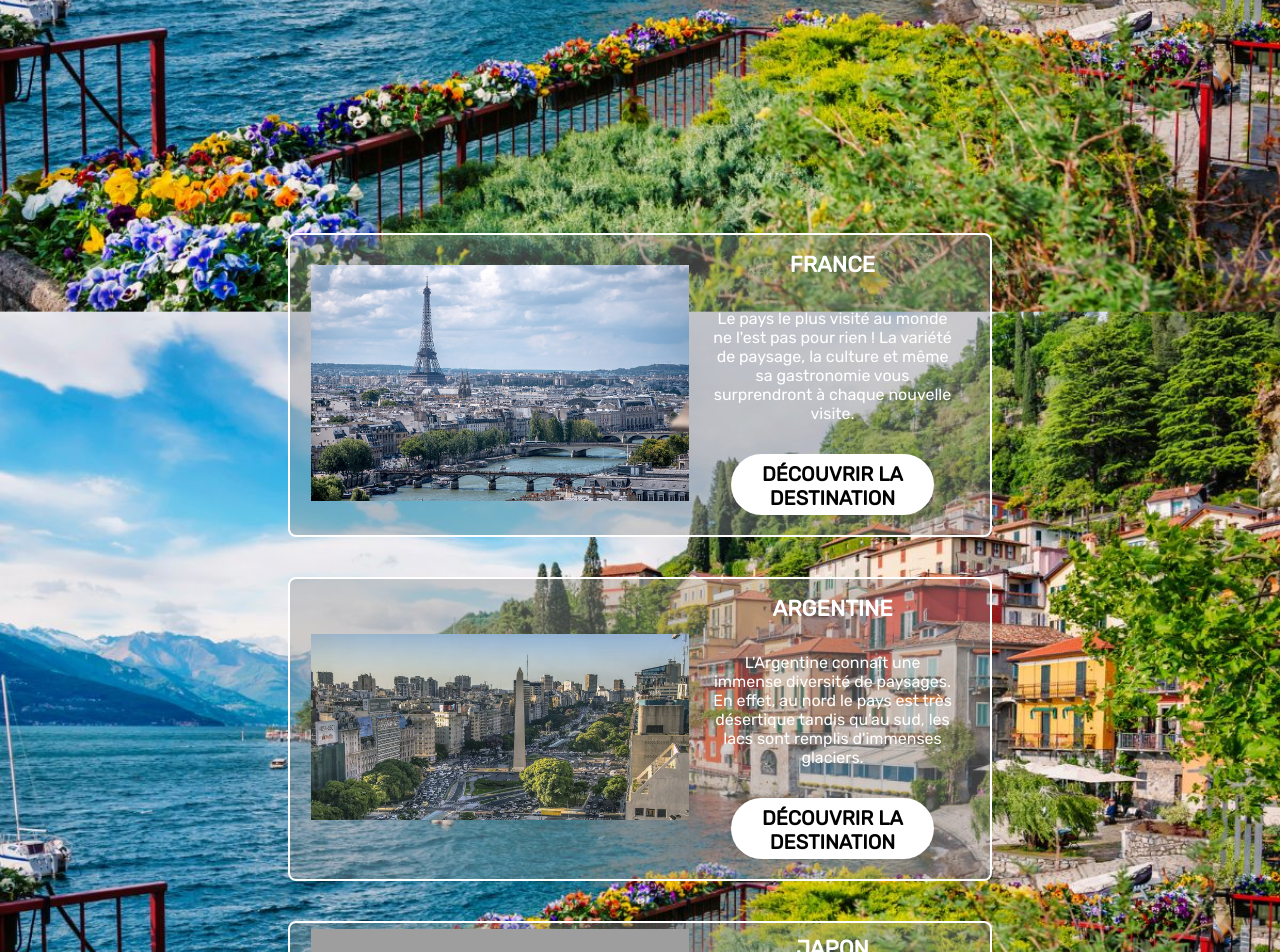
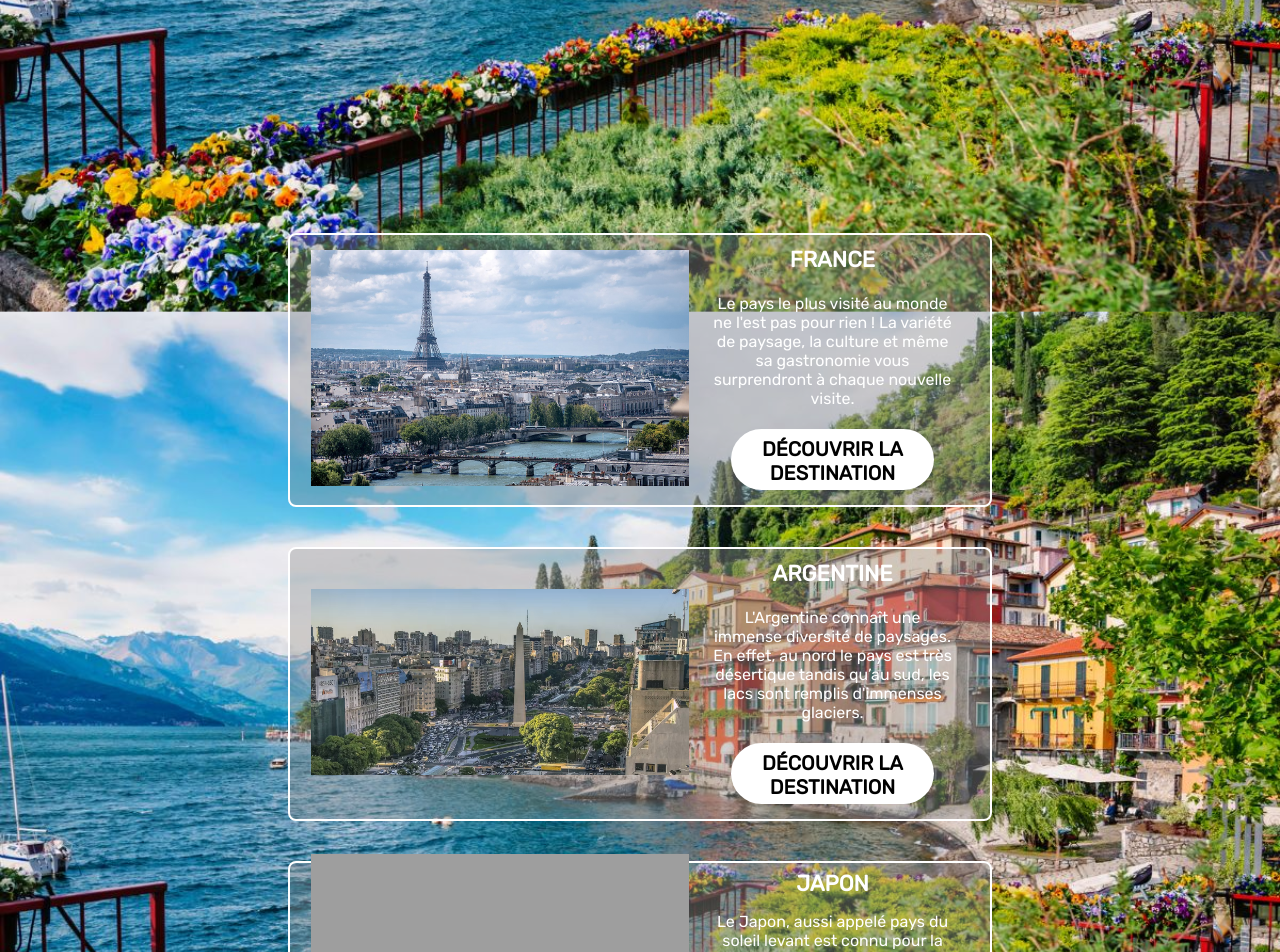
Before and after one commit to alex-paolo-CIR/projet-web, a PHP site: page / in a window 1280 px wide. Shown: the part 1395-2347 px from the top of the page. Run offline with PHP 8.4, Linux system fonts and the light colour scheme; grey boxes are pictures that could not be loaded.

Commit message:
Update style.css

```diff
--- a/styles/style.css
+++ b/styles/style.css
@@ -379,7 +379,7 @@ html {
     border: solid black 0px;
     border-radius: 0.5em;
     width: 700px;
-    height: 300px;
+    height: 270px;
     border: 2px solid white;
     margin: 20px 0px;
   }
```
